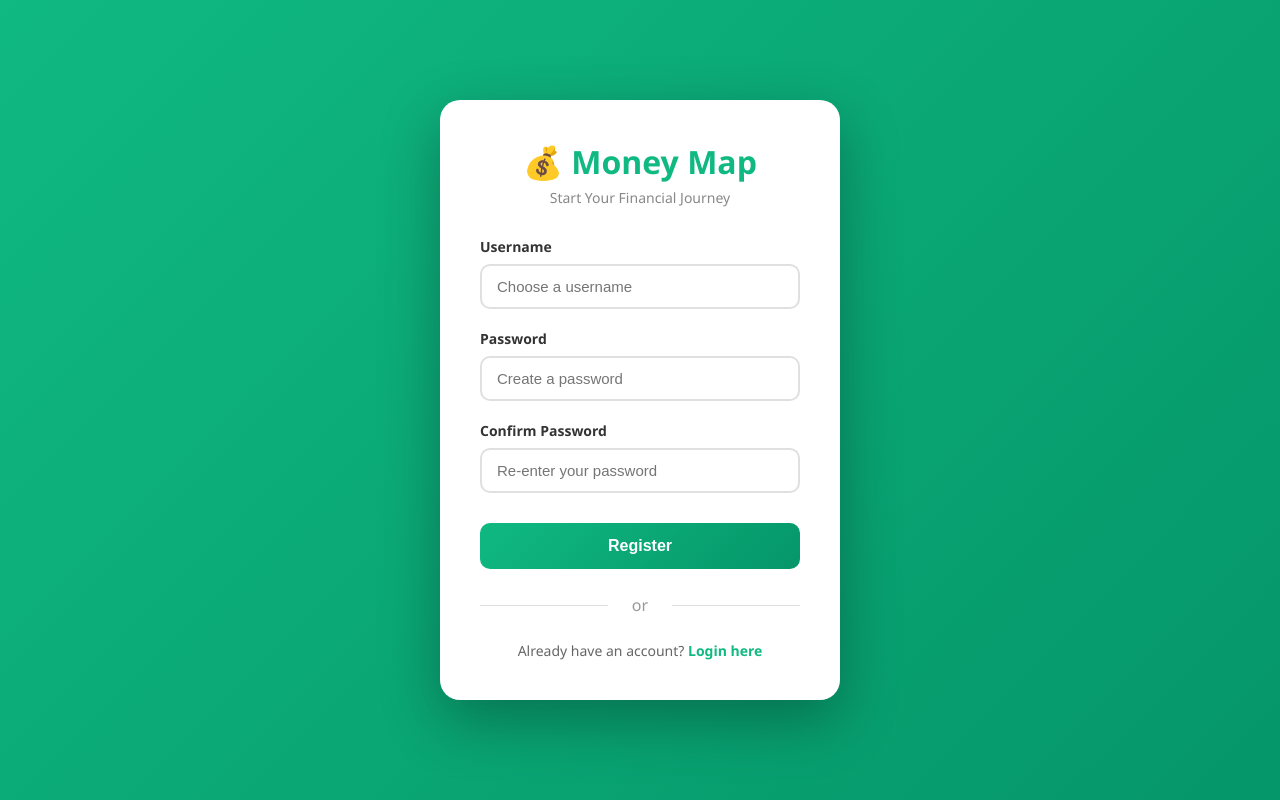
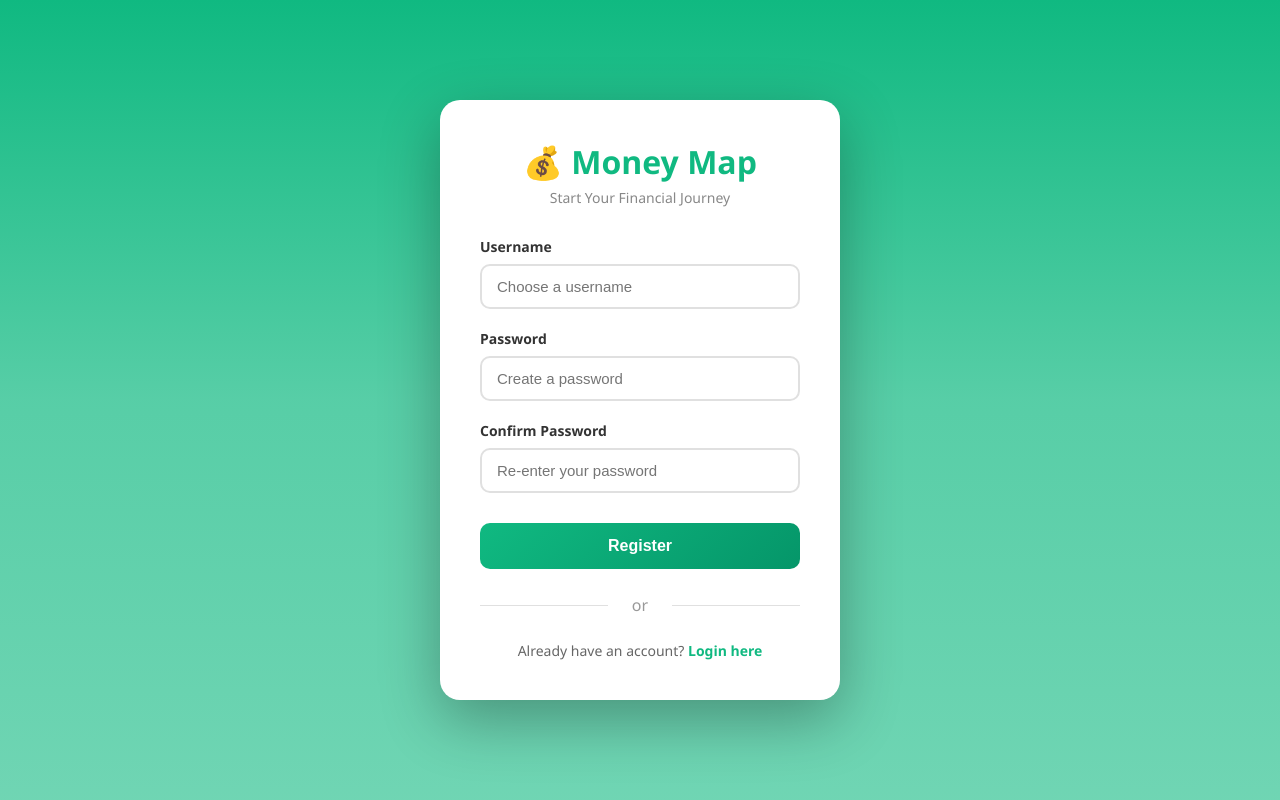
Before and after one commit to Mamoun77/Money-Map, a Flask app: page /register in a window 1280 px wide. Run offline with Flask 3, Linux system fonts and the light colour scheme.

Commit message:
Changing the background color transparency

```diff
--- a/app/static/css/login.css
+++ b/app/static/css/login.css
@@ -6,7 +6,7 @@
 
 body {
     font-family: 'Segoe UI', Tahoma, Geneva, Verdana, sans-serif;
-    background: linear-gradient(135deg, #10b981 0%, #059669 100%);
+    background: linear-gradient(180deg, rgba(16, 185, 129, 1) 0%, rgba(16, 185, 129, 0.7) 50%, rgba(16, 185, 129, 0.6) 100%);
     min-height: 100vh;
     display: flex;
     justify-content: center;
--- a/app/static/css/register.css
+++ b/app/static/css/register.css
@@ -6,7 +6,7 @@
 
 body {
     font-family: 'Segoe UI', Tahoma, Geneva, Verdana, sans-serif;
-    background: linear-gradient(135deg, #10b981 0%, #059669 100%);
+    background: linear-gradient(180deg, rgba(16, 185, 129, 1) 0%, rgba(16, 185, 129, 0.7) 50%, rgba(16, 185, 129, 0.6) 100%);
     min-height: 100vh;
     display: flex;
     justify-content: center;
```
